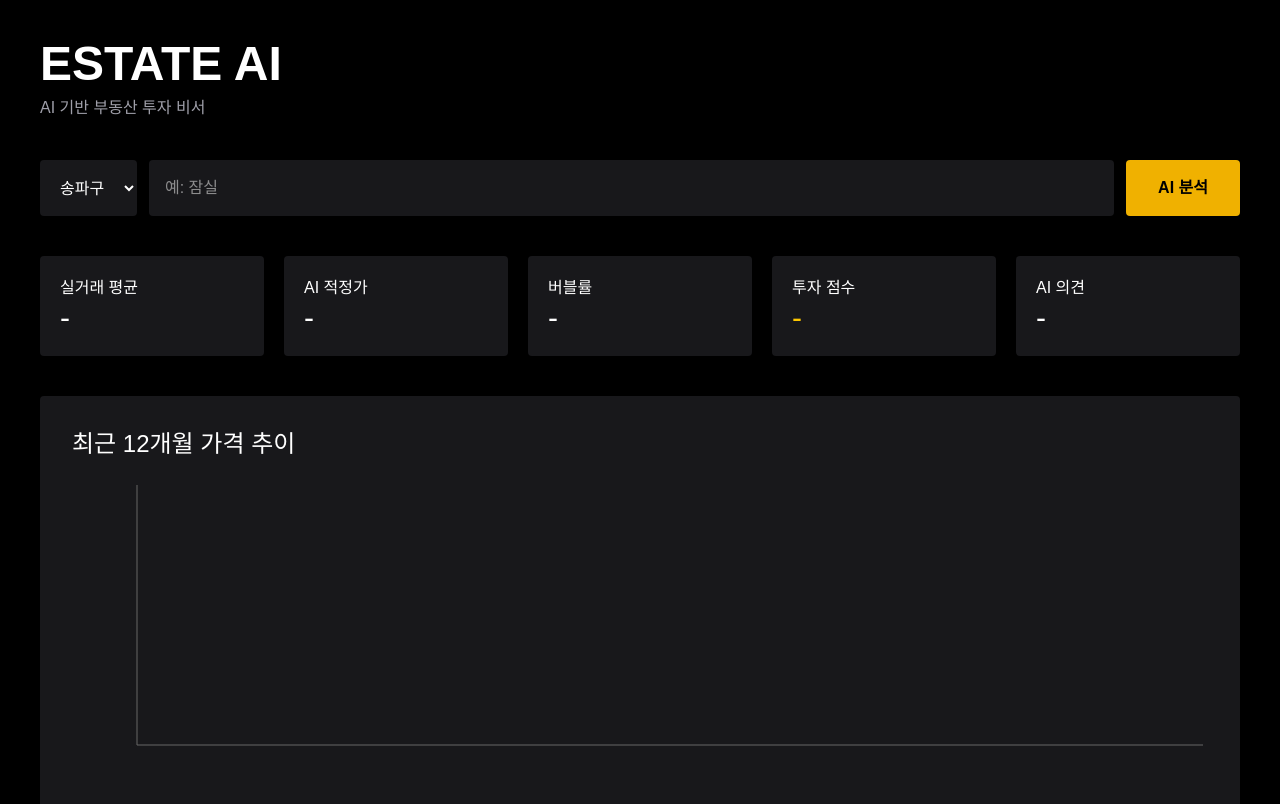
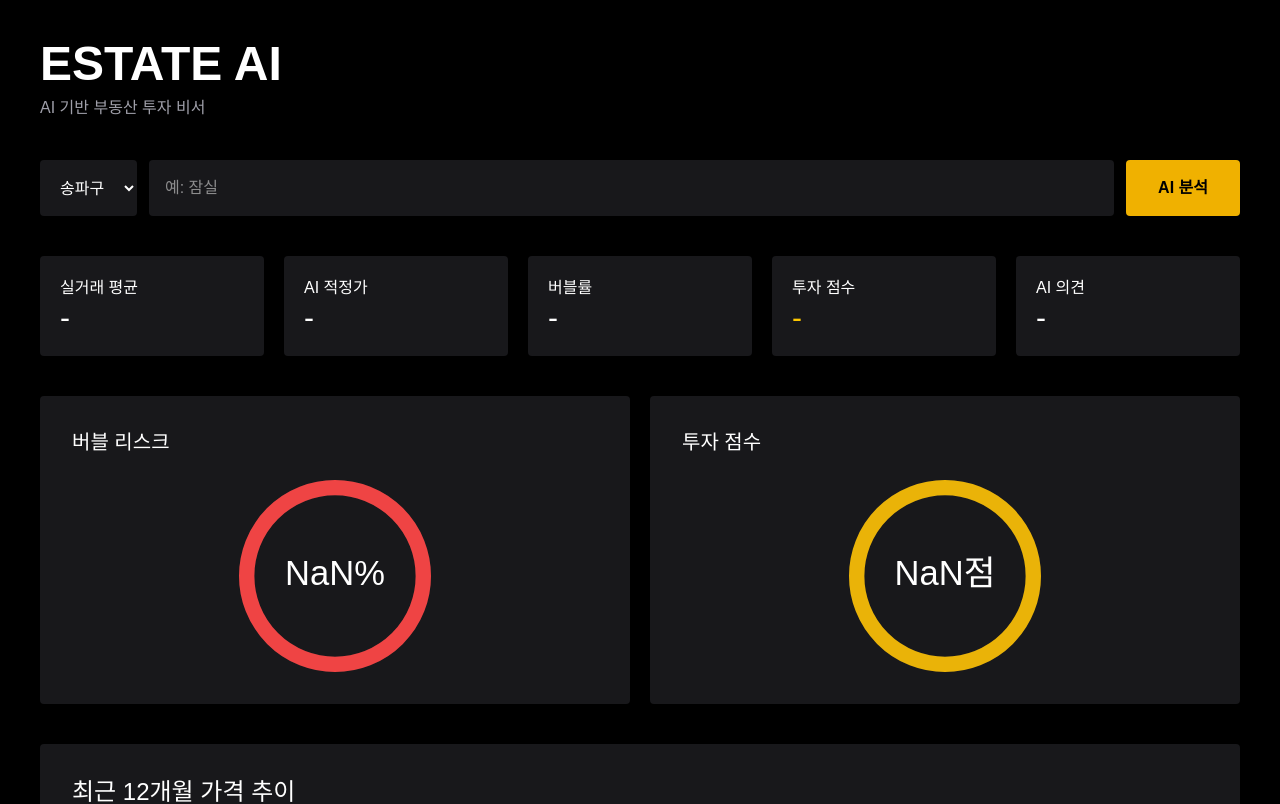
Before and after one commit to lolostar37/estate-ai, a Next.js app: page / in a window 1280 px wide. Shown: the top 804 px of the page. Built offline with nearby package versions, Linux system fonts and the light colour scheme.

Commit message:
add investment gauges

```diff
--- a/app/page.tsx
+++ b/app/page.tsx
@@ -9,6 +9,8 @@ import {
   Tooltip,
   ResponsiveContainer,
 } from 'recharts'
+import { CircularProgressbar } from 'react-circular-progressbar'
+import 'react-circular-progressbar/dist/styles.css'
 
 type Metrics = {
   currentPrice?: string
@@ -38,6 +40,43 @@ const districtMap: Record<string, string> = {
   트리마제: '11200',
 }
 
+function Gauge({
+  title,
+  value,
+  color,
+  suffix,
+}: {
+  title: string
+  value: number
+  color: string
+  suffix: string
+}) {
+  return (
+    <div className="bg-zinc-900 p-8 rounded">
+      <h2 className="text-xl mb-6">{title}</h2>
+
+      <div className="w-48 h-48 mx-auto">
+        <CircularProgressbar
+          value={value}
+          text={`${value}${suffix}`}
+          styles={{
+            path: {
+              stroke: color,
+            },
+            text: {
+              fill: '#ffffff',
+              fontSize: '18px',
+            },
+            trail: {
+              stroke: '#27272a',
+            },
+          }}
+        />
+      </div>
+    </div>
+  )
+}
+
 export default function Home() {
   const [district, setDistrict] = useState('11710')
   const [search, setSearch] = useState('')
@@ -53,6 +92,14 @@ export default function Home() {
     investmentScore: '-',
     opinion: '-',
   })
+
+  const bubbleNumber = parseInt(
+    metrics.bubbleRate?.replace('%', '') || '0'
+  )
+
+  const scoreNumber = parseInt(
+    metrics.investmentScore?.replace('점', '') || '0'
+  )
 
   async function searchApartments(keyword: string) {
     setSearch(keyword)
@@ -205,6 +252,22 @@ export default function Home() {
         </div>
       </div>
 
+      <div className="grid grid-cols-2 gap-5 mt-10">
+        <Gauge
+          title="버블 리스크"
+          value={bubbleNumber}
+          color="#ef4444"
+          suffix="%"
+        />
+
+        <Gauge
+          title="투자 점수"
+          value={scoreNumber}
+          color="#eab308"
+          suffix="점"
+        />
+      </div>
+
       <div className="bg-zinc-900 p-8 rounded mt-10">
         <h2 className="text-2xl mb-5">최근 12개월 가격 추이</h2>
 
```
